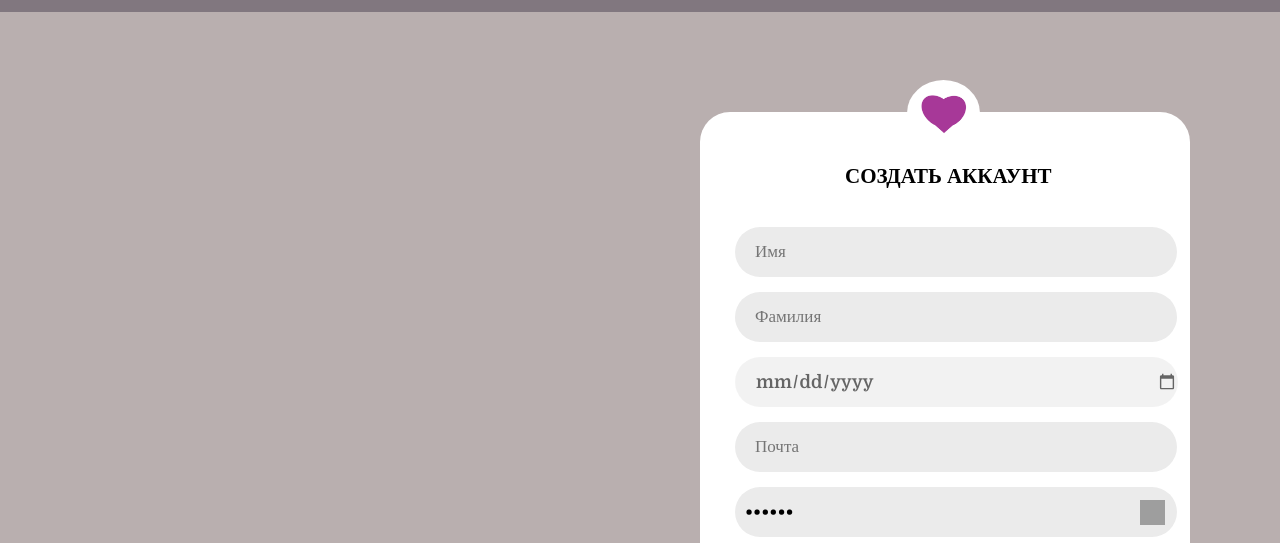
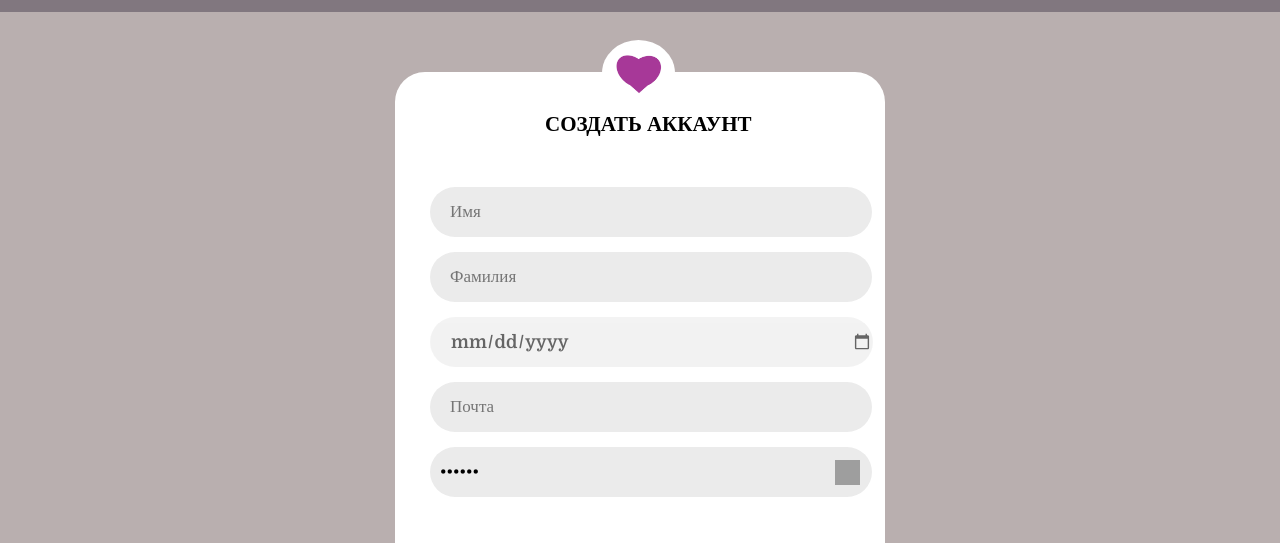
Before and after one commit to ghostlykl/ghostlykl.github.io, a plain HTML site: page creating.html in a window 1280 px wide. Shown: the part 186-729 px from the top of the page. Drawn offline with Linux system fonts and the light colour scheme; grey boxes are pictures that could not be loaded.

Commit message:
Update reg_style.css

```diff
--- a/styles/reg_style.css
+++ b/styles/reg_style.css
@@ -86,14 +86,15 @@ ul a{
     display: flex;
 }
 .registration{
+    position: relative;
     display: flex;
     background-color: white;
-    width: 490px;
+    max-width: 490px;
     height: 621px;
-    margin-left: 700px;
-    margin-top: 100px;
-    margin-bottom: 100px;
+    margin: auto;
     border-radius: 30px;
+    margin-top: 60px;
+    margin-bottom: 60px;
 
 }
 
@@ -122,8 +123,8 @@ ul a{
     position: absolute;
     width: 357px;
     height: 36px;
-    left: 845px;
-    top: 350px;
+    left: 150px;
+    top: 40px;
     font-size: 21px;
 }
 .name{
@@ -175,6 +176,7 @@ ul a{
     width: 432px;
     height: 50px;
     border: none;
+    font-size: 16px;
 }
 .password-control {
     position: absolute;
@@ -235,14 +237,11 @@ input[type="password"]{
 
 footer{
     overflow:hidden;
-    position:fixed;
-    bottom:0;
-    color: white;
+    color:  white;
     background-color: #A73898;
     width: 100%;
     height: 68px;
 }
-
 .copyrite{
     float:left;
     padding: 24px 0 31px 70px;
```
